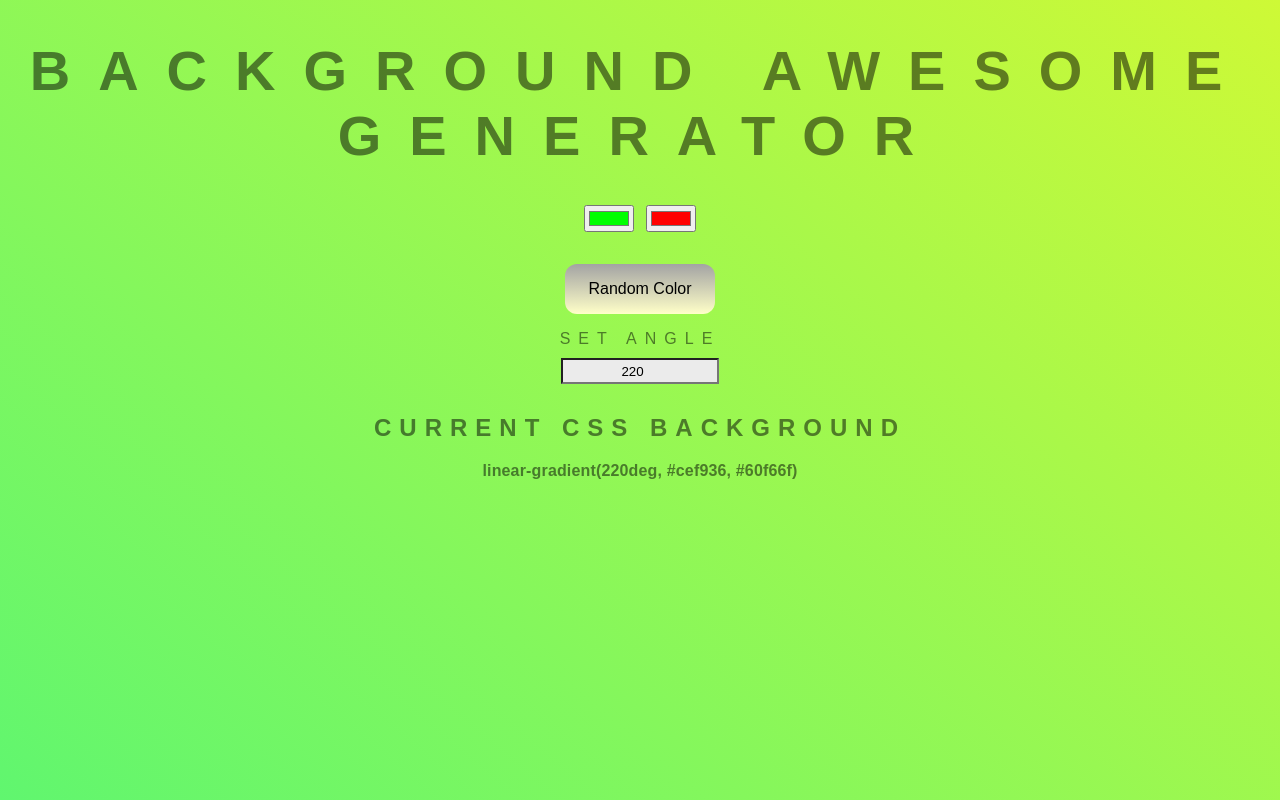
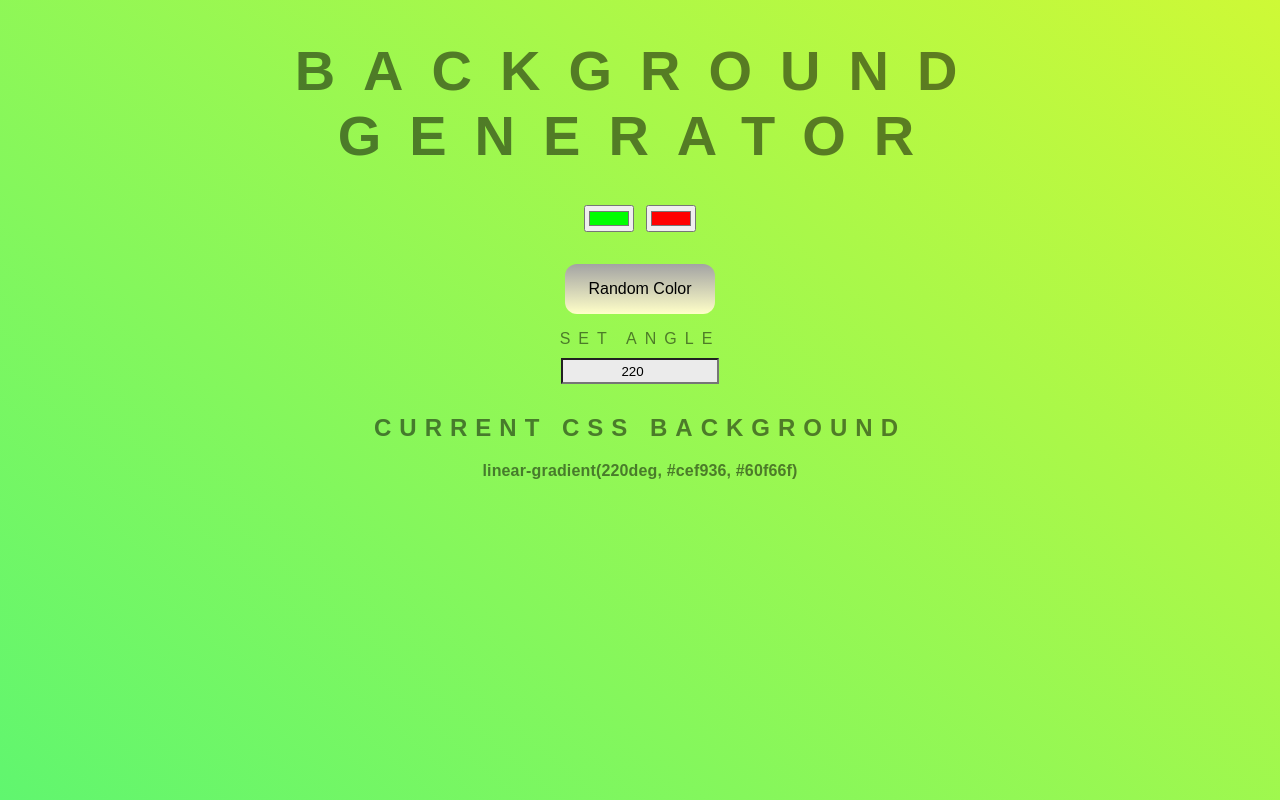
Before and after one commit to Kropi-H/Background-Generator, a plain HTML site: page index.html in a window 1280 px wide. Drawn offline with Linux system fonts and the light colour scheme.

Commit message:
revert header

```diff
--- a/index.html
+++ b/index.html
@@ -6,7 +6,7 @@
 	<link rel="stylesheet" type="text/css" href="style.css">
 </head>
 <body id="gradient">
-	<h1>Background Awesome Generator</h1>
+	<h1>Background Generator</h1>
 	<input class="color1" type="color" name="color1" value="#00ff00">
 	<input class="color2" type="color" name="color2" value="#ff0000"><br>
 	<button id="randomColorButton">Random Color</button>
```
